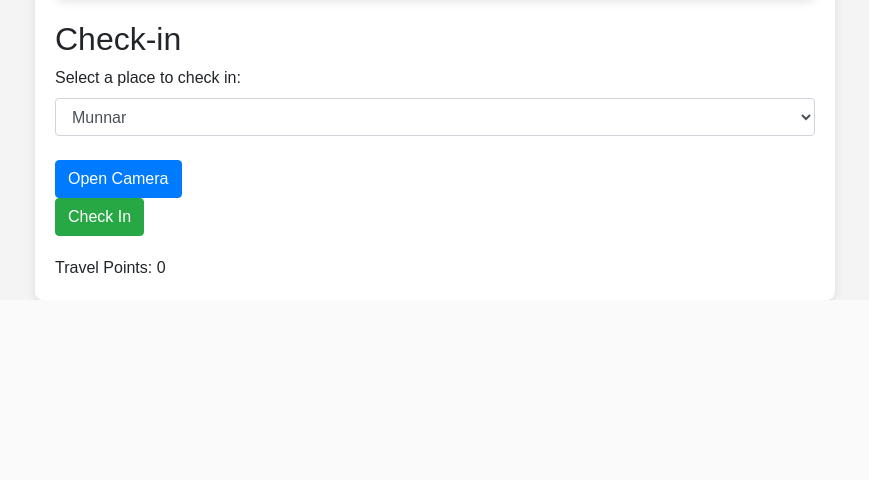
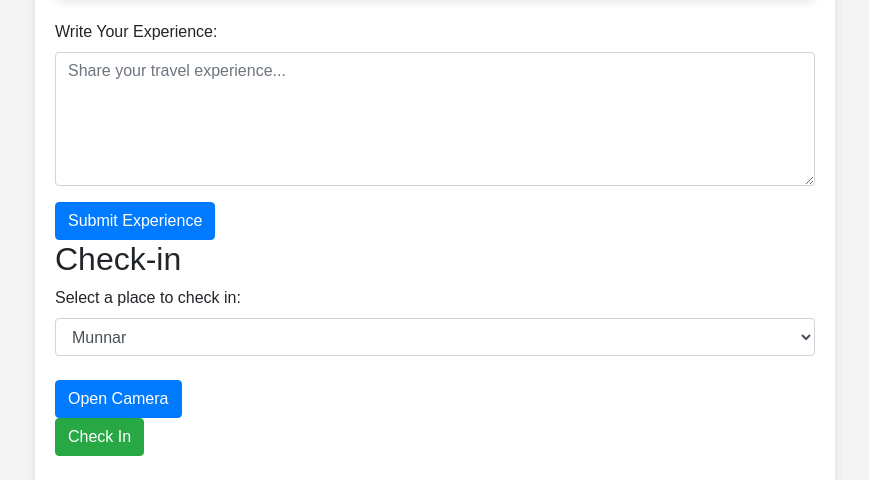
Before and after one commit to Vinu0010/PROJECT, a Flask app: template Travel-Buddy-main/templates/map.html in a window 1280 px wide. Shown: the part 868-1348 px from the top of the page, without its empty margins (205-1074 px from the left). Before the commit the page ends 1168 px from the top, so only its background shows below. Run offline with Flask 3, Linux system fonts and the light colour scheme; the template is opened without the code that fills it, so the values that code supplies are empty; some libraries are stand-ins or nearby versions.

Commit message:
Update map.html

```diff
--- a/Travel-Buddy-main/templates/map.html
+++ b/Travel-Buddy-main/templates/map.html
@@ -92,8 +92,6 @@
             {% if current_user.is_authenticated %}
                 <a href="{{ url_for('logout') }}" class="button">Logout</a>
                 <a href="{{ url_for('dashboard') }}" class="button">Dashboard</a>
-                <a href="{{ url_for('export') }}" class="button">Export Achievements</a>
-                <a href="{{ url_for('achievements') }}" class="button">View Achievements</a>
                 <a href="{{ url_for('leaderboard') }}" class="button">Leaderboard</a>
             {% else %}
                 <a href="{{ url_for('login') }}" class="button">Login</a>
@@ -101,6 +99,14 @@
         </div>
 
         <div id="map">{{ map|safe }}</div> <!-- This is where the map will be displayed -->
+
+        <!-- Write Your Experience Text Box Section -->
+        <div class="form-group">
+            <label for="experienceInput">Write Your Experience:</label>
+            <textarea class="form-control" id="experienceInput" rows="5" placeholder="Share your travel experience..."></textarea>
+        </div>
+
+        <button id="submitExperienceButton" class="btn btn-primary">Submit Experience</button> <!-- Button to submit experience -->
 
         <h2>Check-in</h2>
         <form id="checkinForm" method="POST" enctype="multipart/form-data">
@@ -235,6 +241,14 @@
         function deg2rad(deg) {
             return deg * (Math.PI/180);
         }
+
+        // JavaScript to handle the submission of the experience can be added here
+        document.getElementById('submitExperienceButton').addEventListener('click', function() {
+            const experience = document.getElementById('experienceInput').value;
+            // Add functionality to handle the submitted experience
+            console.log('Experience submitted:', experience);
+            // Implement your submission logic here (e.g., send to server)
+        });
     </script>
 </body>
 </html>
```
